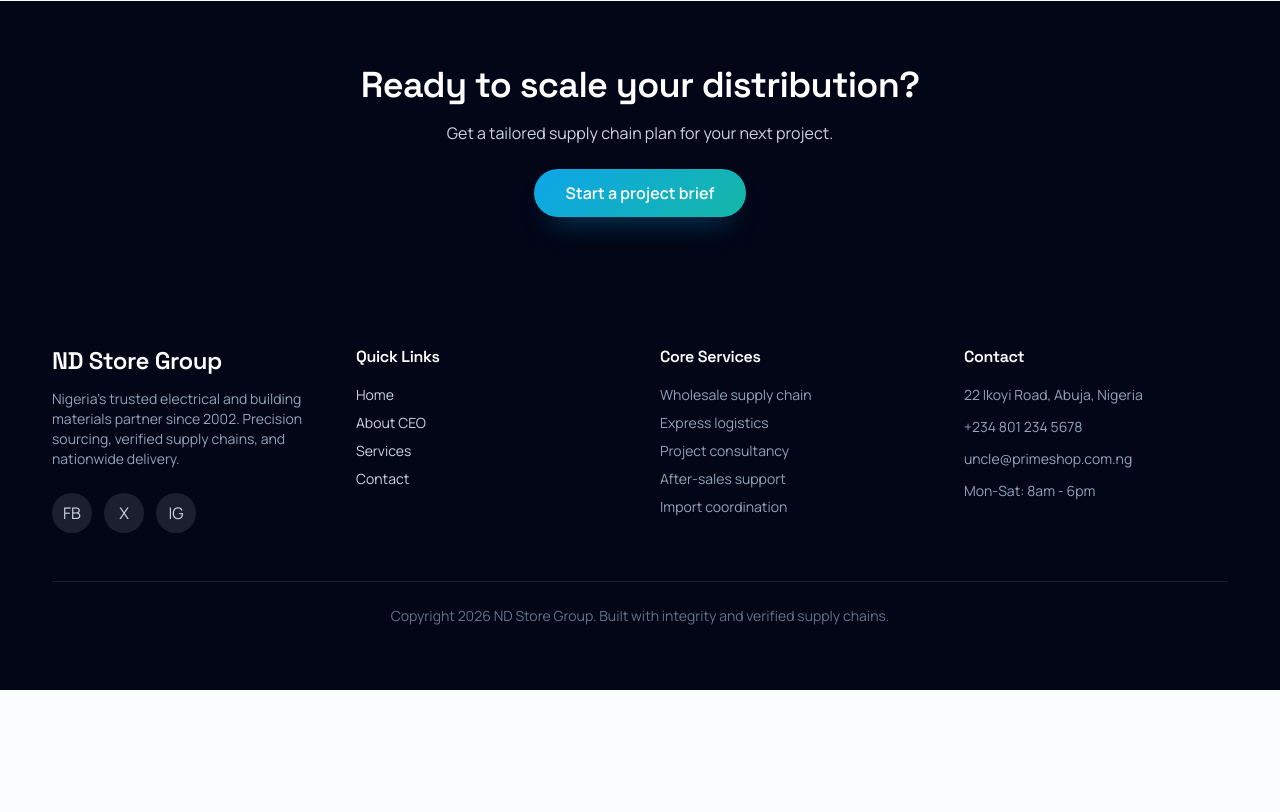
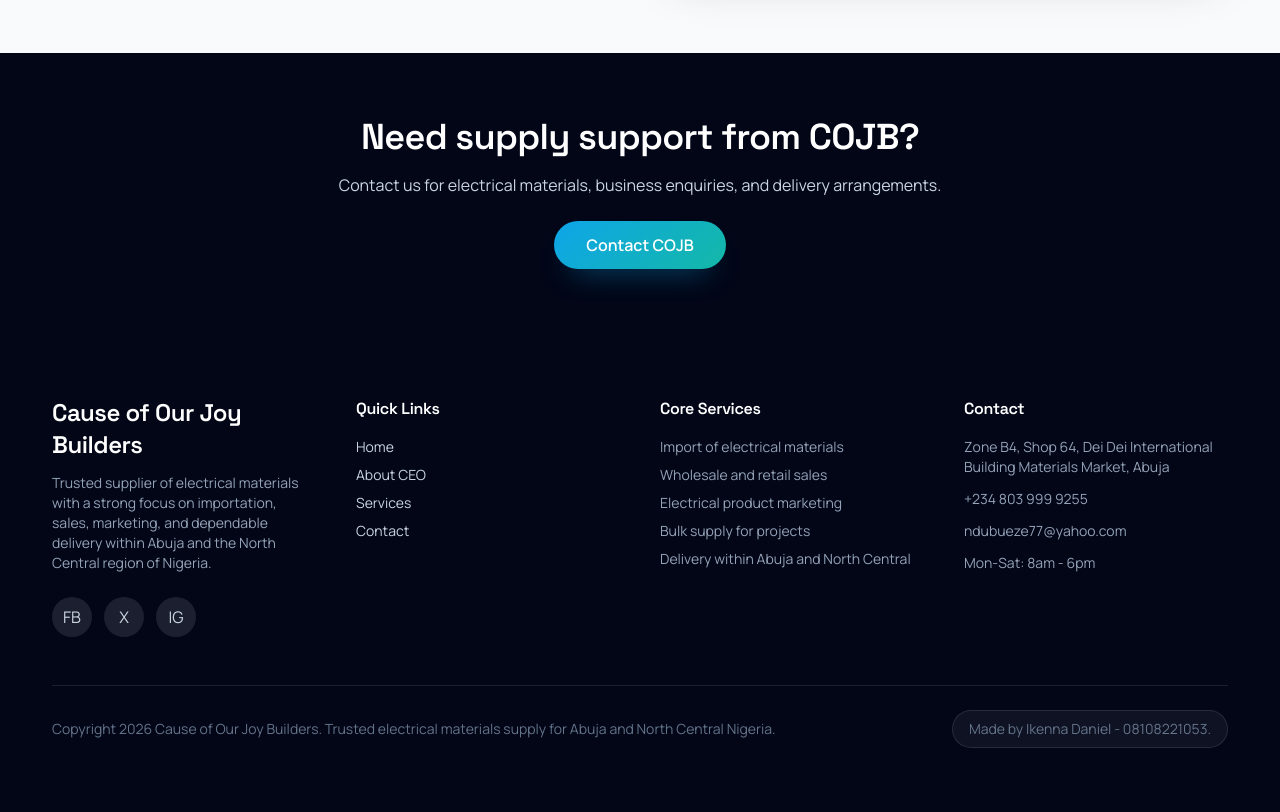
Before and after one commit to ikennaDANIEL004/ND, a Django app: page /services/ in a window 1280 px wide. Shown: the part 1629-2441 px from the top of the page. Before the commit the page ends 2319 px from the top, so only its background shows below. Run offline with Django 5.2, Linux system fonts and the light colour scheme; some libraries are stand-ins or nearby versions.

Commit message:
first commit

```diff
--- a/uncle_shop/shop/templates/shop/base.html
+++ b/uncle_shop/shop/templates/shop/base.html
@@ -3,8 +3,9 @@
 <head>
   <meta charset="UTF-8">
   <meta name="viewport" content="width=device-width, initial-scale=1.0, viewport-fit=cover">
-  <title>{% block title %}ND Store Group{% endblock %}</title>
+  <title>{% block title %}Cause of Our Joy Builders{% endblock %}</title>
 
+  <!-- Drawer logic controls the mobile navigation state. -->
   <script>
     tailwind.config = {
       theme: {
@@ -144,28 +145,17 @@
 </head>
 <body class="antialiased overflow-x-hidden">
 
-  <div class="bg-ink text-white text-xs md:text-sm">
-    <div class="container-custom py-2 flex flex-wrap items-center justify-between gap-2">
-      <div class="flex flex-wrap items-center gap-4">
-        <span class="uppercase tracking-[0.2em] text-[11px]">Nigeria Distribution Network</span>
-        <span class="text-slate-300">Bulk supply, logistics, and project support</span>
-      </div>
-      <div class="flex items-center gap-3">
-        <a href="tel:+2348012345678" class="hover:text-accent">+234 801 234 5678</a>
-        <span class="text-slate-600">|</span>
-        <a href="mailto:uncle@primeshop.com.ng" class="hover:text-accent">uncle@primeshop.com.ng</a>
-      </div>
-    </div>
-  </div>
 
-  <nav class="sticky top-0 z-50 glass">
-    <div class="container-custom py-4">
+
+  <!-- Main navigation stays clean and focused, especially on mobile. -->
+  <nav class="sticky top-3 z-50 px-3 md:px-0">
+    <div class="container-custom rounded-[1.75rem] glass px-4 py-3 shadow-[0_20px_45px_-30px_rgba(15,23,42,0.4)] md:px-6 md:py-4">
       <div class="flex flex-wrap items-center justify-between gap-4">
-        <a href="{% url 'home' %}" class="flex items-center gap-3">
-          <div class="h-10 w-10 rounded-2xl bg-ink text-white flex items-center justify-center font-display font-bold">ND</div>
+        <a href="{% url 'home' %}" class="flex min-w-0 items-center gap-3">
+          <div class="flex h-11 w-11 shrink-0 items-center justify-center rounded-2xl bg-ink text-white font-display text-sm font-bold shadow-lg shadow-slate-900/20">CO</div>
           <div>
-            <div class="font-display text-lg font-semibold text-ink">ND Store</div>
-            <div class="text-xs text-slate-500 -mt-1">Electrical & Building Materials</div>
+            <div class="truncate font-display text-base font-semibold text-ink md:text-lg">Cause of Our Joy Builders</div>
+            <div class="hidden text-xs text-slate-500 md:block">Electrical Materials Import, Sales & Marketing</div>
           </div>
         </a>
 
@@ -176,8 +166,8 @@
             <a href="{% url 'services' %}" class="hover:text-accent">Services</a>
             <a href="{% url 'contact' %}" class="hover:text-accent">Contact</a>
           </div>
-          <a href="{% url 'contact' %}" class="hidden md:inline-flex btn-primary text-white px-5 py-2 rounded-full font-semibold transition">Request Quote</a>
-          <button id="mobileMenuButton" class="md:hidden inline-flex items-center justify-center w-11 h-11 rounded-full border border-slate-200 bg-white/80 text-ink" aria-controls="mobileMenu" aria-expanded="false">
+          <a href="{% url 'contact' %}" class="hidden md:inline-flex btn-primary text-white px-5 py-2 rounded-full font-semibold transition">Contact Us</a>
+          <button id="mobileMenuButton" class="inline-flex h-11 w-11 items-center justify-center rounded-full border border-slate-200 bg-white/85 text-ink shadow-sm transition hover:border-accent/40 md:hidden" aria-controls="mobileMenu" aria-expanded="false">
             <svg class="w-6 h-6" fill="none" stroke="currentColor" stroke-width="2" viewBox="0 0 24 24">
               <path stroke-linecap="round" stroke-linejoin="round" d="M4 6h16M4 12h16M4 18h16"></path>
             </svg>
@@ -187,14 +177,16 @@
     </div>
   </nav>
 
+  <!-- Backdrop handles focus for the mobile drawer. -->
   <div id="mobileMenuBackdrop" class="fixed inset-0 bg-slate-950/40 opacity-0 pointer-events-none transition duration-300 z-40"></div>
+  <!-- Mobile navigation presents quick links and contact details in one place. -->
   <div id="mobileMenu" class="fixed top-0 right-0 h-full w-full max-w-sm translate-x-full transition duration-300 z-50">
     <div class="glass-dark h-full p-6 flex flex-col text-white">
       <div class="flex items-center justify-between">
         <div class="flex items-center gap-3">
-          <div class="h-10 w-10 rounded-2xl bg-white/10 flex items-center justify-center font-display font-bold">ND</div>
+          <div class="h-10 w-10 rounded-2xl bg-white/10 flex items-center justify-center font-display font-bold">CO</div>
           <div>
-            <div class="font-display text-lg font-semibold">ND Store</div>
+            <div class="font-display text-lg font-semibold">COJB</div>
             <div class="text-xs text-slate-300 -mt-1">Mobile navigation</div>
           </div>
         </div>
@@ -207,7 +199,7 @@
 
       <div class="mt-6">
         <div class="relative">
-          <input type="text" placeholder="Search products" class="w-full rounded-2xl bg-white/10 border border-white/10 px-4 py-3 text-sm placeholder:text-slate-400 focus:outline-none focus:ring-2 focus:ring-accent">
+          <input type="text" placeholder="Search electrical materials" class="w-full rounded-2xl bg-white/10 border border-white/10 px-4 py-3 text-sm placeholder:text-slate-400 focus:outline-none focus:ring-2 focus:ring-accent">
           <span class="absolute right-4 top-3 text-slate-400">
             <svg class="w-5 h-5" fill="none" stroke="currentColor" stroke-width="2" viewBox="0 0 24 24">
               <path stroke-linecap="round" stroke-linejoin="round" d="M21 21l-4.35-4.35M18 11a7 7 0 11-14 0 7 7 0 0114 0z"></path>
@@ -224,12 +216,12 @@
       </nav>
 
       <div class="mt-8">
-        <a href="{% url 'contact' %}" class="btn-primary text-white px-6 py-3 rounded-full font-semibold inline-flex" data-menu-close>Request Quote</a>
+        <a href="{% url 'contact' %}" class="btn-primary text-white px-6 py-3 rounded-full font-semibold inline-flex" data-menu-close>Contact Us</a>
       </div>
 
       <div class="mt-auto pt-8 border-t border-white/10 text-sm text-slate-300">
-        <p>Call +234 801 234 5678</p>
-        <p>Email uncle@primeshop.com.ng</p>
+        <p>Call +234 803 999 9255</p>
+        <p>Email ndubueze77@yahoo.com</p>
       </div>
     </div>
   </div>
@@ -238,12 +230,13 @@
     {% block content %}{% endblock %}
   </main>
 
+  <!-- Footer repeats the key business details site-wide. -->
   <footer class="bg-slate-950 text-slate-300">
     <div class="container-custom py-16">
       <div class="grid gap-10 md:grid-cols-4">
         <div>
-          <h3 class="text-white text-2xl font-display font-semibold">ND Store Group</h3>
-          <p class="text-sm text-slate-400 mt-3">Nigeria's trusted electrical and building materials partner since 2002. Precision sourcing, verified supply chains, and nationwide delivery.</p>
+          <h3 class="text-white text-2xl font-display font-semibold">Cause of Our Joy Builders</h3>
+          <p class="text-sm text-slate-400 mt-3">Trusted supplier of electrical materials with a strong focus on importation, sales, marketing, and dependable delivery within Abuja and the North Central region of Nigeria.</p>
           <div class="flex gap-3 mt-6">
             <div class="w-10 h-10 rounded-full bg-white/10 flex items-center justify-center">FB</div>
             <div class="w-10 h-10 rounded-full bg-white/10 flex items-center justify-center">X</div>
@@ -262,30 +255,31 @@
         <div>
           <h4 class="text-white font-semibold mb-4">Core Services</h4>
           <div class="space-y-2 text-sm text-slate-400">
-            <p>Wholesale supply chain</p>
-            <p>Express logistics</p>
-            <p>Project consultancy</p>
-            <p>After-sales support</p>
-            <p>Import coordination</p>
+            <p>Import of electrical materials</p>
+            <p>Wholesale and retail sales</p>
+            <p>Electrical product marketing</p>
+            <p>Bulk supply for projects</p>
+            <p>Delivery within Abuja and North Central</p>
           </div>
         </div>
         <div>
           <h4 class="text-white font-semibold mb-4">Contact</h4>
           <div class="space-y-3 text-sm text-slate-400">
-            <p>22 Ikoyi Road, Abuja, Nigeria</p>
-            <p>+234 801 234 5678</p>
-            <p>uncle@primeshop.com.ng</p>
+            <p>Zone B4, Shop 64, Dei Dei International Building Materials Market, Abuja</p>
+            <p>+234 803 999 9255</p>
+            <p>ndubueze77@yahoo.com</p>
             <p>Mon-Sat: 8am - 6pm</p>
           </div>
         </div>
       </div>
 
-      <div class="border-t border-white/10 mt-12 pt-6 text-sm text-slate-500 text-center">
-        <p>Copyright 2026 ND Store Group. Built with integrity and verified supply chains.</p>
+      <div class="mt-12 flex flex-col items-center justify-between gap-3 border-t border-white/10 pt-6 text-center text-sm text-slate-500 md:flex-row md:text-left">
+        <p>Copyright 2026 Cause of Our Joy Builders. Trusted electrical materials supply for Abuja and North Central Nigeria.</p><p class="rounded-full border border-white/10 bg-white/5 px-4 py-2">Made by Ikenna Daniel - 08108221053.</p>
       </div>
     </div>
   </footer>
 
+  <!-- Drawer logic controls the mobile navigation state. -->
   <script>
     const menuButton = document.getElementById('mobileMenuButton');
     const menu = document.getElementById('mobileMenu');
--- a/uncle_shop/shop/templates/shop/services.html
+++ b/uncle_shop/shop/templates/shop/services.html
@@ -1,6 +1,6 @@
 {% extends 'shop/base.html' %}
 
-{% block title %}Our Services - Supply Chain & Logistics{% endblock %}
+{% block title %}Our Services - Cause of Our Joy Builders{% endblock %}
 
 {% block content %}
 <section class="relative overflow-hidden">
@@ -8,8 +8,8 @@
   <div class="absolute inset-0 bg-gradient-to-br from-slate-950/95 via-slate-900/85 to-slate-950/90"></div>
   <div class="container-custom relative z-10 py-20 text-white">
     <p class="text-xs uppercase tracking-[0.3em] text-slate-300">Services</p>
-    <h1 class="mt-4 text-4xl md:text-6xl font-display font-semibold">Enterprise-grade supply chain services</h1>
-    <p class="mt-4 text-lg text-slate-200 max-w-2xl">From procurement to delivery, we keep your projects on schedule with verified materials and precise logistics.</p>
+    <h1 class="mt-4 text-4xl md:text-6xl font-display font-semibold">Electrical materials services you can rely on</h1>
+    <p class="mt-4 text-lg text-slate-200 max-w-2xl">From importation to sales, marketing, and delivery, COJB supports customers with practical electrical materials solutions.</p>
   </div>
 </section>
 
@@ -17,39 +17,39 @@
   <div class="container-custom">
     <div class="grid gap-6 md:grid-cols-2">
       <div class="card-neo rounded-2xl p-8">
-        <h3 class="text-2xl font-display font-semibold">Wholesale supply chain</h3>
-        <p class="mt-3 text-slate-500">Bulk procurement, warehousing, and last-mile delivery across Nigeria with manufacturer-direct pricing.</p>
+        <h3 class="text-2xl font-display font-semibold">Import of electrical materials</h3>
+        <p class="mt-3 text-slate-500">We source and import electrical materials to meet market demand with dependable product availability.</p>
         <div class="mt-6 grid gap-3 text-sm text-slate-600">
-          <p>Bulk discounts for contractors</p>
-          <p>Just-in-time delivery coordination</p>
-          <p>Inventory forecasting and tracking</p>
+          <p>Trusted product sourcing</p>
+          <p>Steady stock support</p>
+          <p>Supply for resellers and projects</p>
         </div>
       </div>
       <div class="card-neo rounded-2xl p-8">
-        <h3 class="text-2xl font-display font-semibold">Express logistics</h3>
-        <p class="mt-3 text-slate-500">Dedicated fleet and partner network for 24-72 hour delivery across all 36 states.</p>
+        <h3 class="text-2xl font-display font-semibold">Sales of electrical materials</h3>
+        <p class="mt-3 text-slate-500">We sell quality electrical products to individuals, installers, traders, and contractors.</p>
         <div class="mt-6 grid gap-3 text-sm text-slate-600">
-          <p>Real-time dispatch updates</p>
-          <p>Regional warehouse coverage</p>
-          <p>Secure handling for high-value goods</p>
+          <p>Wholesale and retail options</p>
+          <p>Materials for homes and businesses</p>
+          <p>Bulk order support</p>
         </div>
       </div>
       <div class="card-neo rounded-2xl p-8">
-        <h3 class="text-2xl font-display font-semibold">Project consultancy</h3>
-        <p class="mt-3 text-slate-500">Material specification, cost optimization, and sourcing strategy for large-scale infrastructure.</p>
+        <h3 class="text-2xl font-display font-semibold">Marketing of electrical products</h3>
+        <p class="mt-3 text-slate-500">We help position and move electrical products effectively within our target market.</p>
         <div class="mt-6 grid gap-3 text-sm text-slate-600">
-          <p>Material takeoff services</p>
-          <p>Budget optimization planning</p>
-          <p>Supplier vetting and QA</p>
+          <p>Market knowledge built over decades</p>
+          <p>Customer-focused product promotion</p>
+          <p>Strong dealer and buyer relationships</p>
         </div>
       </div>
       <div class="card-neo rounded-2xl p-8">
-        <h3 class="text-2xl font-display font-semibold">After-sales support</h3>
-        <p class="mt-3 text-slate-500">Technical assistance, warranty management, and spare parts for all supplied equipment.</p>
+        <h3 class="text-2xl font-display font-semibold">Delivery within Abuja and North Central</h3>
+        <p class="mt-3 text-slate-500">We provide dependable delivery services to customers across Abuja and the North Central region of Nigeria.</p>
         <div class="mt-6 grid gap-3 text-sm text-slate-600">
-          <p>24/7 technical hotline</p>
-          <p>On-site troubleshooting support</p>
-          <p>Extended warranty packages</p>
+          <p>Prompt Abuja deliveries</p>
+          <p>Regional dispatch support</p>
+          <p>Reliable service for repeat buyers</p>
         </div>
       </div>
     </div>
@@ -60,13 +60,13 @@
   <div class="container-custom">
     <div class="grid gap-10 lg:grid-cols-2 items-center">
       <div>
-        <p class="text-xs uppercase tracking-[0.3em] text-slate-500">International brands</p>
-        <h2 class="mt-3 text-3xl md:text-5xl font-display font-semibold">Your gateway into Nigeria</h2>
-        <p class="mt-4 text-slate-500">We support global manufacturers with import coordination, compliance, and market penetration strategy.</p>
+        <p class="text-xs uppercase tracking-[0.3em] text-slate-500">Why customers choose us</p>
+        <h2 class="mt-3 text-3xl md:text-5xl font-display font-semibold">Experience-backed service and practical delivery</h2>
+        <p class="mt-4 text-slate-500">COJB combines long-standing market experience with focused regional service to keep electrical materials moving to the people who need them.</p>
         <div class="mt-6 grid gap-3 text-sm text-slate-600">
-          <p>Customs clearance and documentation</p>
-          <p>Brand protection and anti-counterfeit protocols</p>
-          <p>Nationwide retail and B2B distribution</p>
+          <p>More than 20 years of sales and marketing experience</p>
+          <p>Trusted presence in Dei Dei International Building Materials Market</p>
+          <p>Strong service commitment within Abuja and North Central Nigeria</p>
         </div>
       </div>
       <div class="rounded-3xl overflow-hidden shadow-2xl">
@@ -78,9 +78,9 @@
 
 <section class="py-16 bg-slate-950 text-white">
   <div class="container-custom text-center">
-    <h2 class="text-3xl md:text-4xl font-display font-semibold">Ready to scale your distribution?</h2>
-    <p class="mt-4 text-slate-300">Get a tailored supply chain plan for your next project.</p>
-    <a href="{% url 'contact' %}" class="mt-6 inline-flex items-center justify-center px-8 py-3 rounded-full btn-primary text-white font-semibold transition">Start a project brief</a>
+    <h2 class="text-3xl md:text-4xl font-display font-semibold">Need supply support from COJB?</h2>
+    <p class="mt-4 text-slate-300">Contact us for electrical materials, business enquiries, and delivery arrangements.</p>
+    <a href="{% url 'contact' %}" class="mt-6 inline-flex items-center justify-center px-8 py-3 rounded-full btn-primary text-white font-semibold transition">Contact COJB</a>
   </div>
 </section>
 {% endblock %}
```
Also changed, not shown: uncle_shop/shop/templates/shop/about.html (+30 -30 lines), uncle_shop/shop/templates/shop/contact.html (+11 -11 lines), uncle_shop/shop/templates/shop/home.html (+71 -66 lines).
